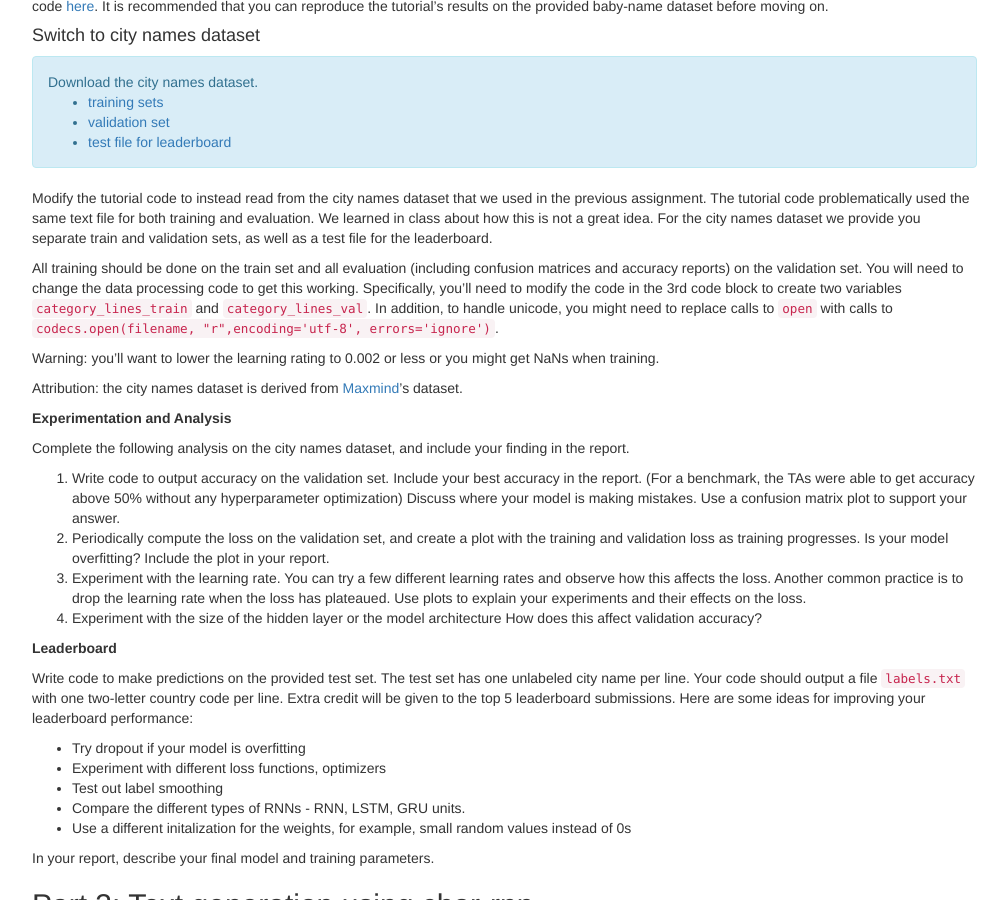
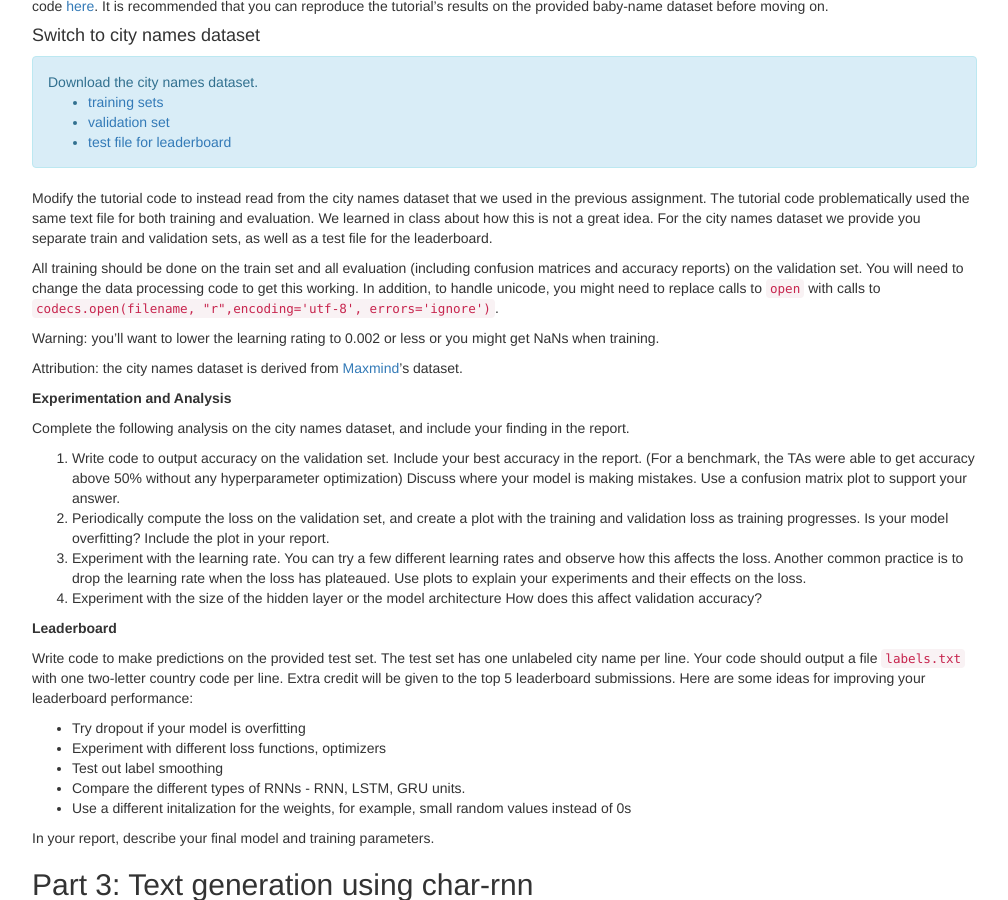
Before and after one commit to computational-linguistics-class/computational-linguistics-class.github.io, a Jekyll site: the page built from assignment6.md, in a window 1280 px wide and 900 px high, scrolled down 1160 px. Shown: the whole window, without its empty margins (233-1241 px from the left). Built offline with Jekyll 4.4.1, drawn with Linux system fonts in a browser that asks for light colours; nearby versions of some CDN libraries; a script that is not in the unit is left out.

Commit message:
hw6, error fix

```diff
--- a/assignment6.md
+++ b/assignment6.md
@@ -106,7 +106,7 @@ Download the city names dataset.
 
 Modify the tutorial code to instead read from the city names dataset that we used in the previous assignment. The tutorial code problematically used the same text file for both training and evaluation. We learned in class about how this is not a great idea. For the city names dataset we provide you separate train and validation sets, as well as a test file for the leaderboard.
 
-All training should be done on the train set and all evaluation (including confusion matrices and accuracy reports) on the validation set. You will need to change the data processing code to get this working. Specifically, you'll need to modify the code in the 3rd code block to create two variables `category_lines_train` and `category_lines_val`. In addition, to handle unicode, you might need to replace calls to `open` with calls to `codecs.open(filename, "r",encoding='utf-8', errors='ignore')`.
+All training should be done on the train set and all evaluation (including confusion matrices and accuracy reports) on the validation set. You will need to change the data processing code to get this working. In addition, to handle unicode, you might need to replace calls to `open` with calls to `codecs.open(filename, "r",encoding='utf-8', errors='ignore')`.
 
 Warning: you'll want to lower the learning rating to 0.002 or less or you might get NaNs when training.
 
```
